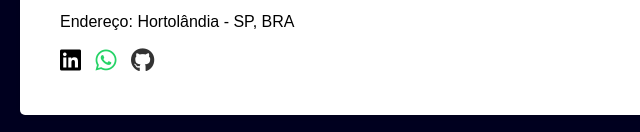
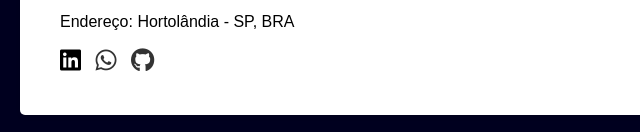
Before and after one commit to PedroAugustoPadovani/Curriculo, a plain HTML site: page index.html in a window 1280 px wide. Shown: the part 1448-1580 px from the top of the page, 0-640 px from the left. Drawn offline with Linux system fonts and the light colour scheme; a script that the page names is missing.

Commit message:
Update style.css

```diff
--- a/style.css
+++ b/style.css
@@ -76,7 +76,7 @@ img{
 /* Estilos para ícones específicos */
 
 .social-icons .fab.fa-whatsapp {
-    color: #25d366; /* Cor do WhatsApp */
+    color: #333; /* Cor do WhatsApp */
 }
 
 .social-icons .fab.fa-whatsapp:hover {
```
